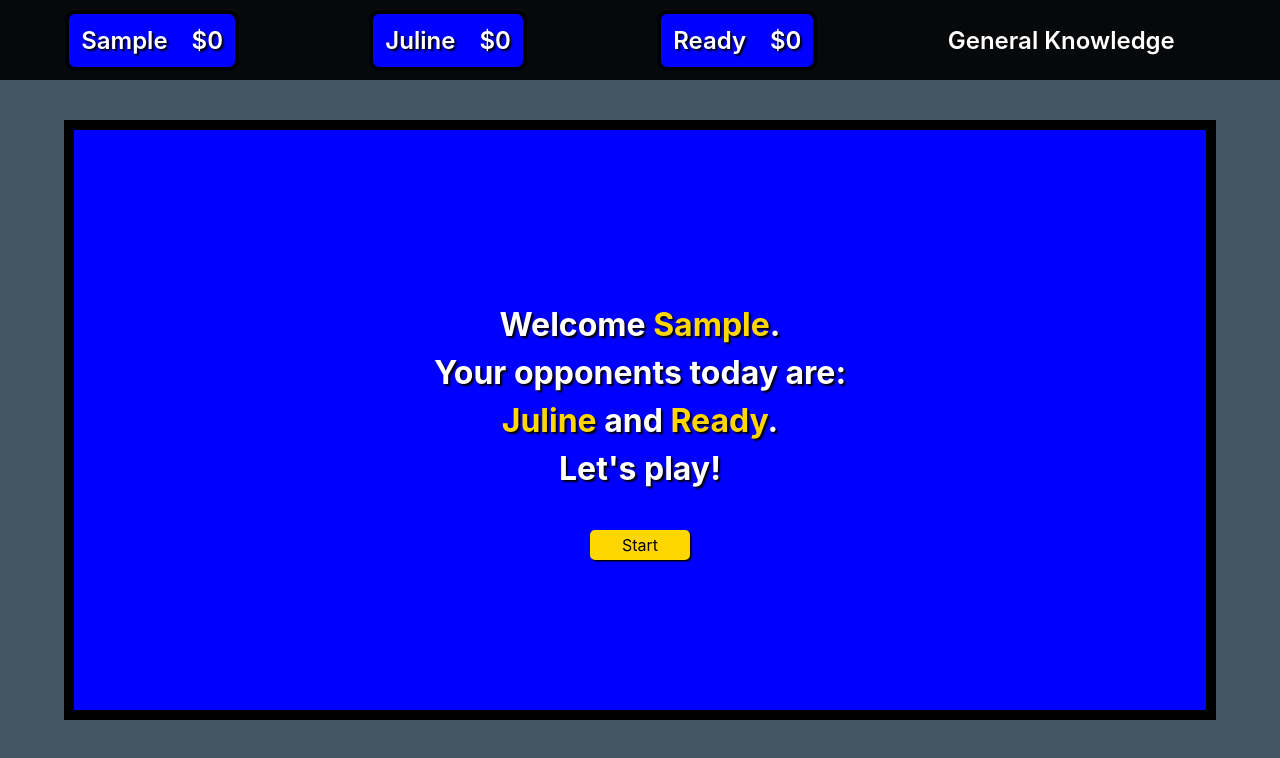
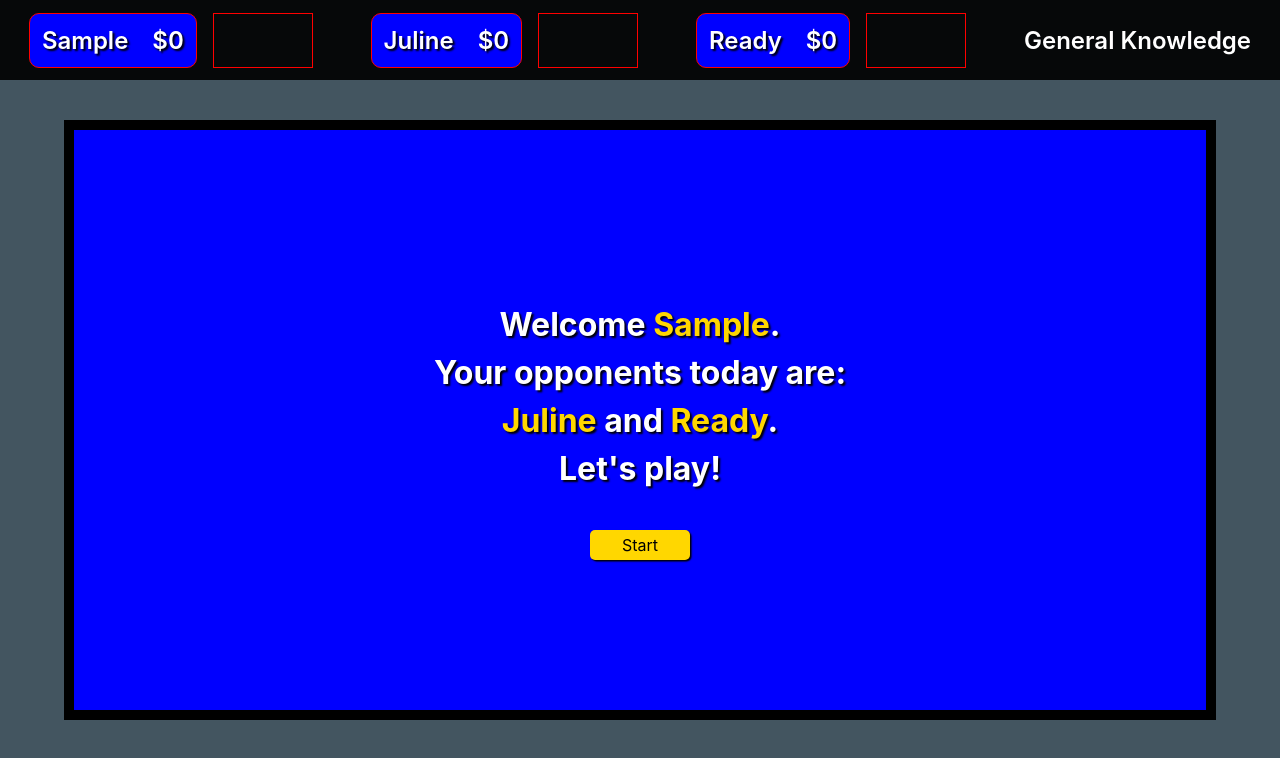
Before and after one commit to SJellen/generalknowledge, a Next.js app: page / in a window 1280 px wide. Both pictures are taken after typing "Sample" into the empty fields and a click on the button "Enter". Shown: the top 758 px of the page. Built offline with nearby package versions, Linux system fonts and the light colour scheme; no server answers.

Commit message:
moves are now in the header, but have to add a user move and also slow down the cpu moves

```diff
--- a/components/Header.js
+++ b/components/Header.js
@@ -6,7 +6,7 @@ import {GameContext} from '../context/GameContext'
 
 export default function Header() {
 
-    const {username, score, player2, player3, player2Score, player3Score, currentTurn} = useContext(GameContext)
+    const {username, score, player2, player3, player2Score, player3Score, currentTurn, player2Move, player3Move,} = useContext(GameContext)
 
 
     useEffect(() => {
@@ -18,8 +18,9 @@ export default function Header() {
 
     return (
         <div className={styles.container} >
+            <div className={styles.playerContainer}>
                 <div
-                className={styles.playerContainer}
+                    className={styles.playerTile}
                     style={{visibility: username ? "visible" : "hidden"}}>
                 <span
                     className={styles.username}
@@ -29,8 +30,14 @@ export default function Header() {
                     style={{color: currentTurn === username ? "rgb(235, 214, 94)" : ""}}>
                     ${score ? score : 0}</span>
                 </div>
+                <div className={styles.playerMove}>
+                    {player3Move && player3Move}
+                </div>
+            </div>
+
+            <div className={styles.playerContainer}>
                 <div
-                className={styles.playerContainer}
+                    className={styles.playerTile}
                     style={{visibility: player2 ? "visible" : "hidden"}}>
                 <span
                     className={styles.username}
@@ -39,9 +46,16 @@ export default function Header() {
                     className={styles.score}
                     style={{color: currentTurn === player2 ? "rgb(235, 214, 94)" : ""}}>
                     ${player2Score ? player2Score : 0}</span>
+
                 </div>
+                <div className={styles.playerMove}>
+                    {player2Move && player2Move}
+                </div>
+            </div>
+
+            <div className={styles.playerContainer}>
                 <div
-                className={styles.playerContainer}
+                    className={styles.playerTile}
                     style={{visibility: player3 ? "visible" : "hidden"}}>
                     <span
                         className={styles.username}
@@ -51,6 +65,12 @@ export default function Header() {
                         style={{color: currentTurn === player3 ? "rgb(235, 214, 94)" : ""}}>
                         ${player3Score ? player3Score : 0}</span>
                 </div>
+                <div className={styles.playerMove}>
+                    {player3Move && player3Move}
+                </div>
+            </div>
+
+
             <span className={styles.title} style={{display: currentTurn !== undefined ? 'none' : ''}}>General Knowledge</span>
         </div>
     )
--- a/components/Question.js
+++ b/components/Question.js
@@ -42,10 +42,10 @@ export default function Question() {
             </div>
 
 
-            <div className={styles.computerMovesContainer}>
+            {/* <div className={styles.computerMovesContainer}>
                 <h2>{player2Move && player2} {player2Move && player2Move}</h2>
                 <h2>{player3Move && player3} {player3Move && player3Move}</h2>
-            </div>
+            </div> */}
         </div> : ''
         }
         </div>
--- a/styles/Header.module.scss
+++ b/styles/Header.module.scss
@@ -15,10 +15,16 @@
 }
 
 .title {
-    margin-right: 2.5rem;
+    // margin-right: 2.5rem;
 }
 
 .playerContainer {
+    display: flex;
+    flex-direction: row;
+    width: auto;
+}
+
+.playerTile {
     width: auto;
     display: flex;
     // justify-content: space-evenly;
@@ -27,7 +33,16 @@
     padding: .75rem;
     border-radius: 10px;
     text-shadow: 2px 2px 2px black;
+    border: 1px solid red;
+}
 
+.playerMove {
+    width: 100px;
+    margin-left: 1rem;
+    border: 1px solid red;
+    display: flex;
+    justify-content: center;
+    align-items: center;
 }
 
 
--- a/styles/Question.module.scss
+++ b/styles/Question.module.scss
@@ -116,11 +116,11 @@
     background-color: rgba(255, 215, 0, .8);
 }
 
-.computerMovesContainer {
-    border: 1px solid red;
-    width: 80%;
-    display: flex;
-    flex-direction: row;
-    justify-content: space-evenly;
-    align-items: center;
-}
+// .computerMovesContainer {
+//     border: 1px solid red;
+//     width: 80%;
+//     display: flex;
+//     flex-direction: row;
+//     justify-content: space-evenly;
+//     align-items: center;
+// }
```
Lines whose indentation alone changed are shown as unchanged.
